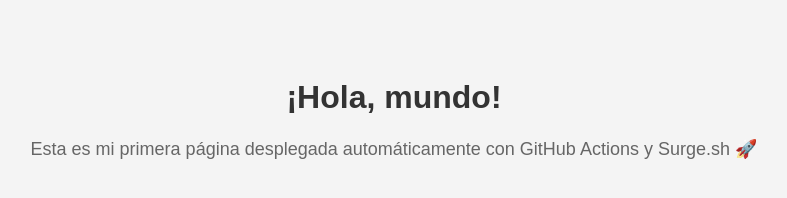
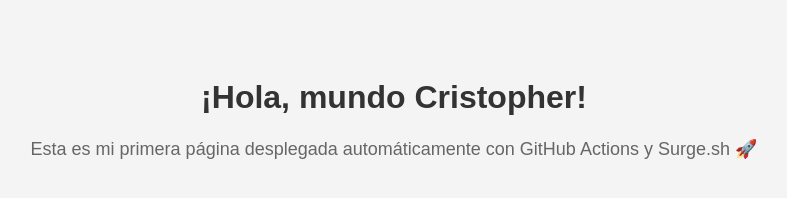
Before and after one commit to shadow5717/Parcial, a plain HTML site: page index.html in a window 1280 px wide. Shown: the whole page, without its empty margins (246-1033 px from the left). Drawn offline with Linux system fonts and the light colour scheme.

Commit message:
Update index.html

```diff
--- a/index.html
+++ b/index.html
@@ -21,7 +21,7 @@
   </style>
 </head>
 <body>
-  <h1>¡Hola, mundo!</h1>
+  <h1>¡Hola, mundo Cristopher!</h1>
   <p>Esta es mi primera página desplegada automáticamente con GitHub Actions y Surge.sh 🚀</p>
 </body>
 </html>
```
